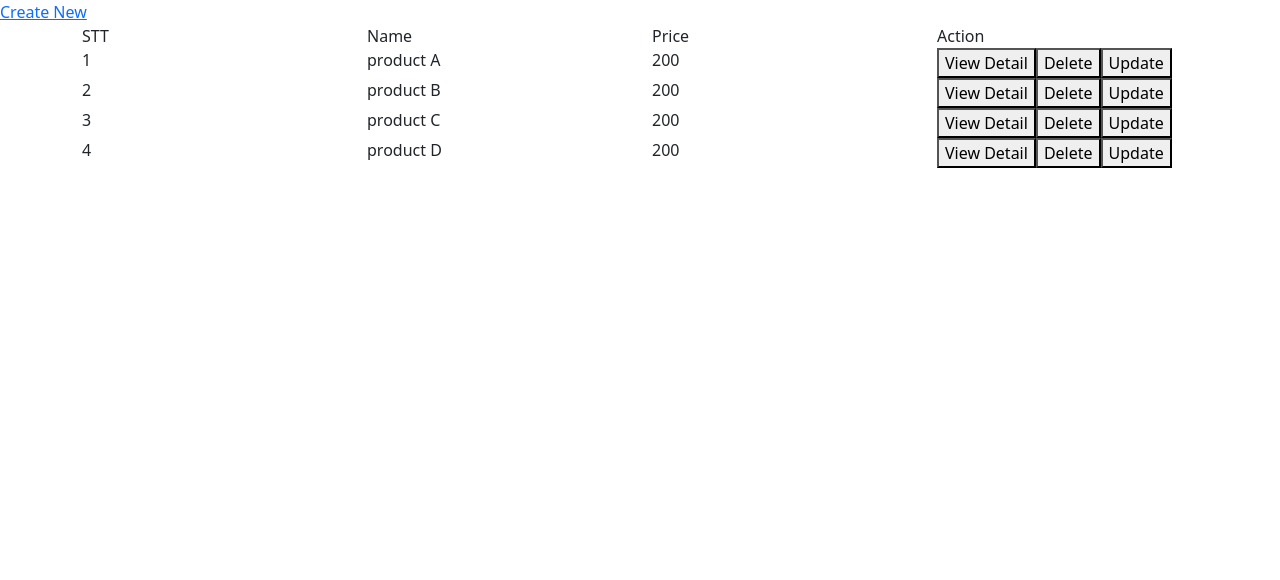
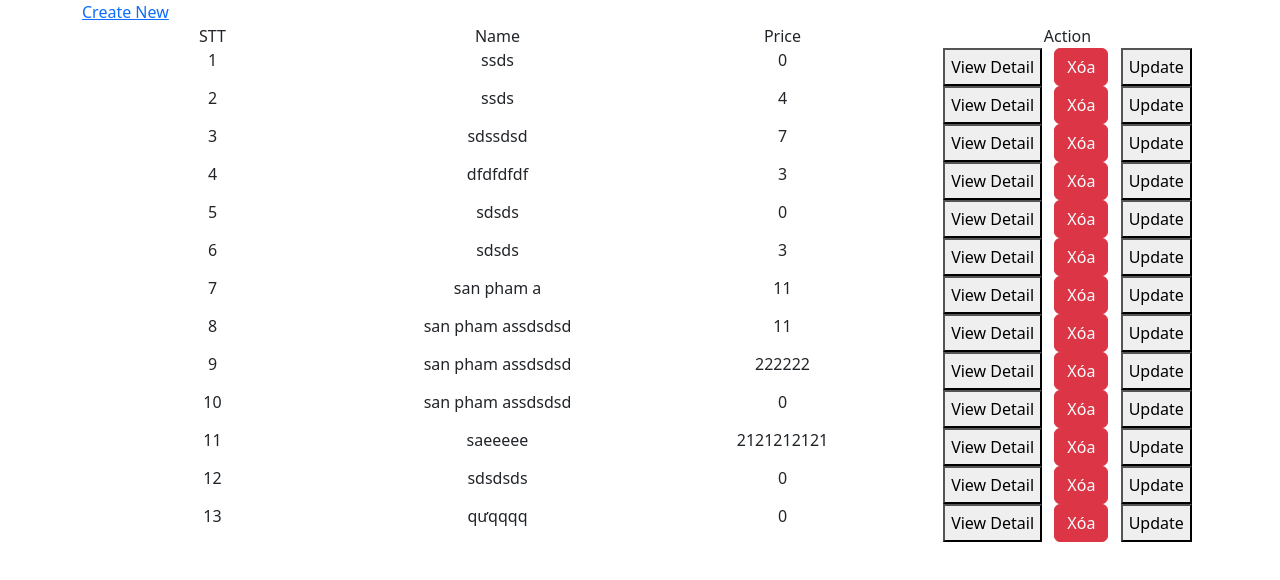
Before and after one commit to hoangnm-ndm/web208-asm, an Angular app: page / in a window 1280 px wide. Shown: the top 580 px of the page. Built offline with nearby package versions, Linux system fonts and the light colour scheme; data requests are answered from the project's data file.

Commit message:
add delete feature

```diff
--- a/db.json
+++ b/db.json
@@ -1,9 +1,76 @@
 {
   "products": [
-    { "id": "1", "name": "product A", "price": 200 },
-    { "id": "2", "name": "product B", "price": 200 },
-    { "id": "3", "name": "product C", "price": 200 },
-    { "id": "4", "name": "product D", "price": 200 }
+    {
+      "name": "ssds",
+      "price": 0,
+      "id": "VWIGa8K"
+    },
+    {
+      "name": "ssds",
+      "price": 4,
+      "id": "rcPr6iy"
+    },
+    {
+      "id": "81way1G",
+      "name": "sdssdsd",
+      "price": 7
+    },
+    {
+      "id": "llUr9eR",
+      "name": "dfdfdfdf",
+      "price": 3
+    },
+    {
+      "id": "Upf8Kky",
+      "name": "sdsds",
+      "price": 0
+    },
+    {
+      "id": "rDwr00Y",
+      "name": "sdsds",
+      "price": 3
+    },
+    {
+      "name": "san pham a",
+      "price": 11,
+      "id": "9tbjUlc"
+    },
+    {
+      "name": "san pham assdsdsd",
+      "price": 11,
+      "id": "lg8lLcv"
+    },
+    {
+      "name": "san pham assdsdsd",
+      "price": 222222,
+      "id": "Vum4yIs"
+    },
+    {
+      "name": "san pham assdsdsd",
+      "price": 0,
+      "id": "hpw7ckI"
+    },
+    {
+      "name": "saeeeee",
+      "price": 2121212121,
+      "id": "mn1KGr3"
+    },
+    {
+      "id": "vqcrbWk",
+      "name": "sdsdsds",
+      "price": 0
+    },
+    {
+      "id": "GTqZLqa",
+      "name": "qưqqqq",
+      "price": 0
+    }
   ],
-  "users": [{ "id": "1", "username": "hoangnm", "password": "1234567" }]
+  "users": [
+    {
+      "id": "1",
+      "username": "hoangnm",
+      "password": "1234567"
+    }
+  ]
 }
--- a/src/app/product-create/product-create.component.html
+++ b/src/app/product-create/product-create.component.html
@@ -1 +1,5 @@
-<p>product-create works!</p>
+<form [formGroup]="productForm" (ngSubmit)="onHandleSubmit()">
+  <input type="text" formControlName="name" />
+  <input type="number" formControlName="price" />
+  <button type="submit" [disabled]="!productForm.valid">Thêm</button>
+</form>
--- a/src/app/product-create/product-create.component.ts
+++ b/src/app/product-create/product-create.component.ts
@@ -1,10 +1,32 @@
 import { Component } from '@angular/core';
+import { UntypedFormBuilder, Validators } from '@angular/forms';
+import { IProduct } from '../interface/IProduct';
+import { ProductService } from '../services/product.service';
 
 @Component({
   selector: 'app-product-create',
   templateUrl: './product-create.component.html',
-  styleUrls: ['./product-create.component.css']
+  styleUrls: ['./product-create.component.css'],
 })
 export class ProductCreateComponent {
+  productForm = this.formBuilder.group({
+    name: ['', [Validators.required, Validators.minLength(4)]],
+    price: [0],
+  });
 
+  constructor(
+    private formBuilder: UntypedFormBuilder,
+    private productService: ProductService
+  ) {}
+  onHandleSubmit() {
+    const product: IProduct = {
+      id: '',
+      name: this.productForm.value.name || '',
+      price: this.productForm.value.price || 0,
+    };
+
+    this.productService.addProduct(product).subscribe((product) => {
+      alert(`Thêm sản phẩm thành công: ${product.name}`);
+    });
+  }
 }
--- a/src/app/products-list/products-list.component.html
+++ b/src/app/products-list/products-list.component.html
@@ -1,18 +1,18 @@
-<a routerLink="product-create">Create New</a>
 <div class="container">
+  <a routerLink="product-create">Create New</a>
   <div class="row">
-    <div class="col-3">STT</div>
-    <div class="col-3">Name</div>
-    <div class="col-3">Price</div>
-    <div class="col-3">Action</div>
+    <div class="col-3 d-flex justify-content-around">STT</div>
+    <div class="col-3 d-flex justify-content-around">Name</div>
+    <div class="col-3 d-flex justify-content-around">Price</div>
+    <div class="col-3 d-flex justify-content-around">Action</div>
   </div>
   <div class="row" *ngFor="let product of products; index as i">
-    <div class="col-3">{{ i + 1 }}</div>
-    <div class="col-3">{{ product.name }}</div>
-    <div class="col-3">{{ product.price }}</div>
-    <div class="col-3">
+    <div class="col-3 d-flex justify-content-around">{{ i + 1 }}</div>
+    <div class="col-3 d-flex justify-content-around">{{ product.name }}</div>
+    <div class="col-3 d-flex justify-content-around">{{ product.price }}</div>
+    <div class="col-3 d-flex justify-content-around">
       <button>View Detail</button>
-      <button>Delete</button>
+      <button class="btn btn-danger" (click)="delete(product.id!)">Xóa</button>
       <button>Update</button>
     </div>
   </div>
--- a/src/app/products-list/products-list.component.ts
+++ b/src/app/products-list/products-list.component.ts
@@ -17,4 +17,9 @@ export class ProductsListComponent {
       (error) => console.log(error.message)
     );
   }
+  delete(id: string) {
+    this.productService.deleteProduct(id).subscribe(() => {
+      this.products = this.products.filter((product) => product.id !== id);
+    });
+  }
 }
```
Also changed, not shown: src/app/app.module.ts (+8 -2 lines), 1 other file (tests, documents, lock files or other folders).
